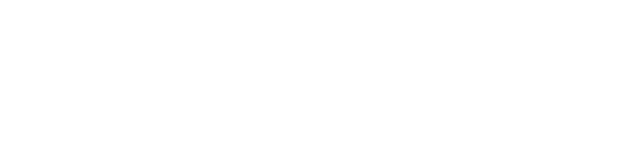
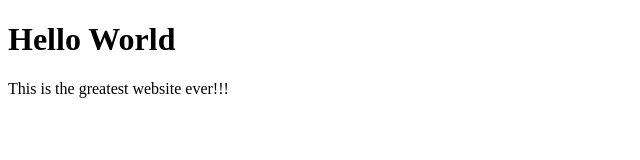
Before and after one commit to ConnorRobock/branching, a plain HTML site: page index.html in a window 1280 px wide. Shown: the whole page, without its empty margins (0-640 px from the left). Drawn offline with Linux system fonts and the light colour scheme.

Commit message:
adding h1 & p

```diff
--- a/index.html
+++ b/index.html
@@ -7,6 +7,7 @@
   <title>Git branching lesson on test</title>
 </head>
 <body>
-
+	<h1>Hello World</h1>
+	<p>This is the greatest website ever!!!</p>
 </body>
 </html>
```
